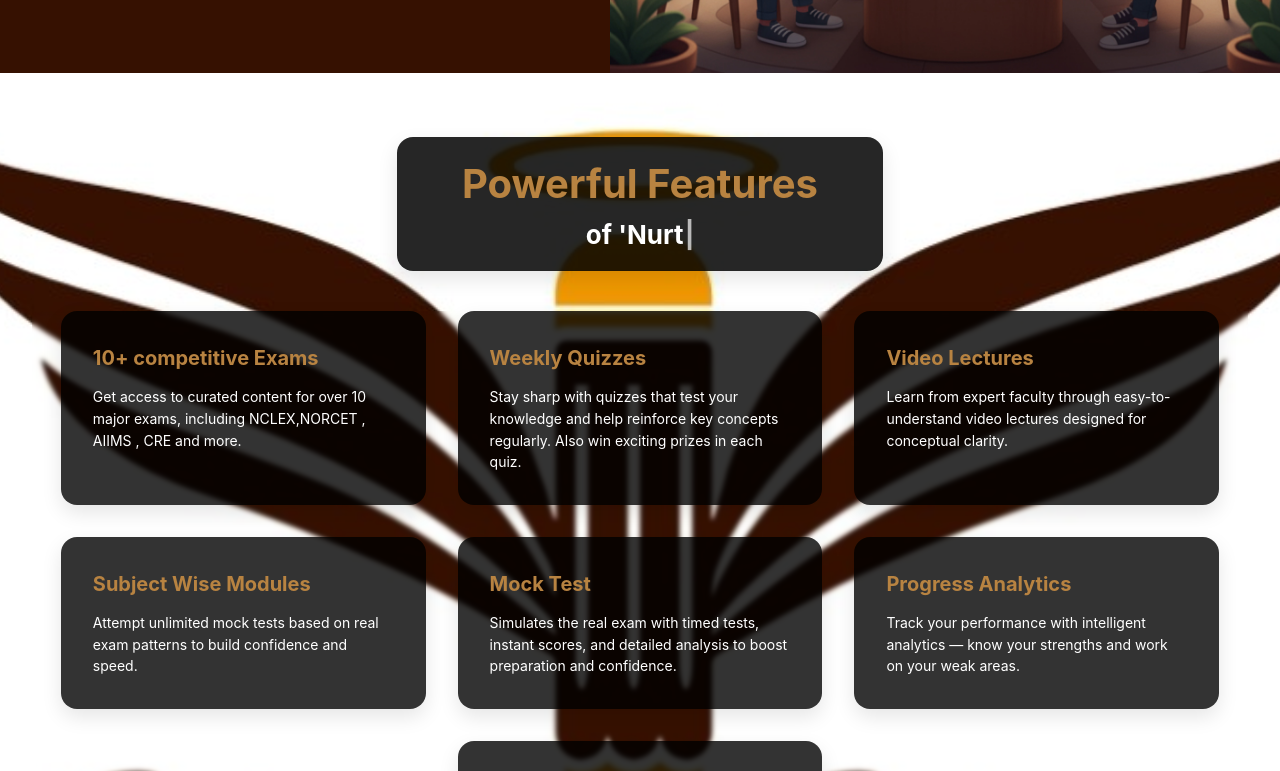
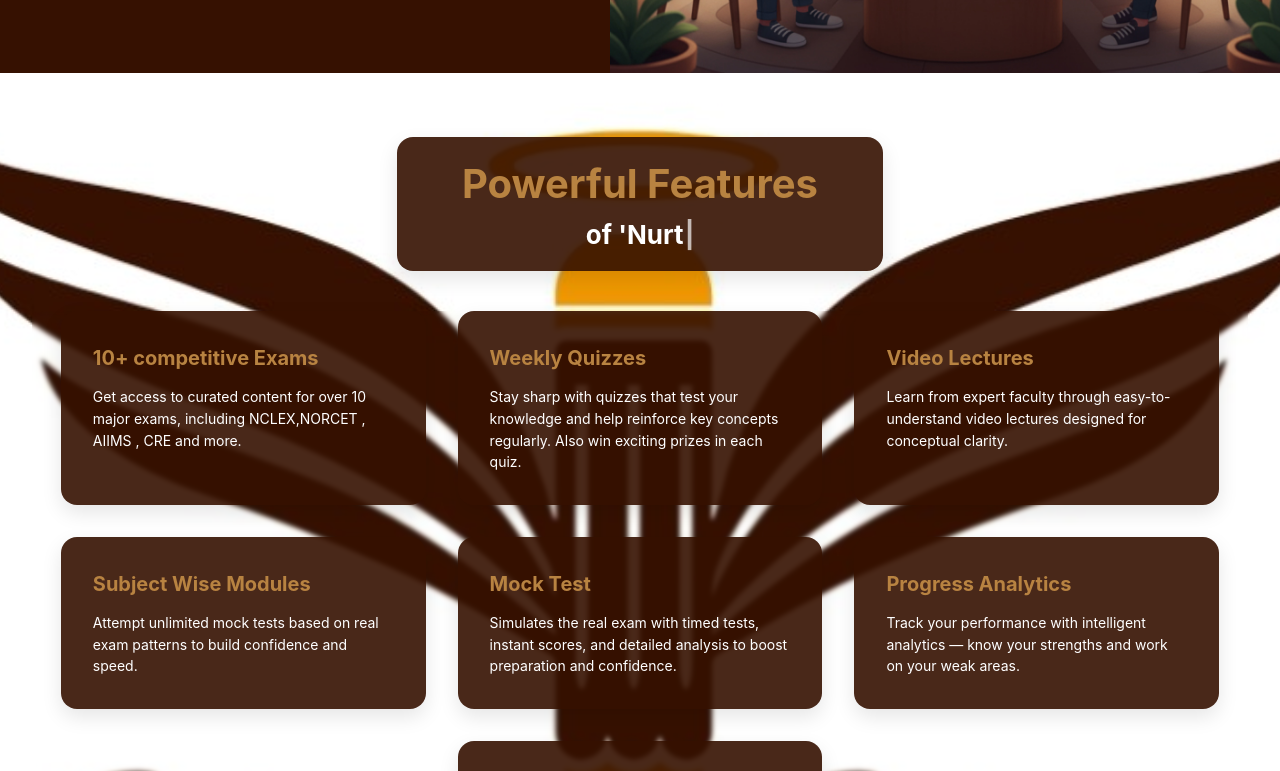
Before and after one commit to Sandeep-Khariwal/nurture-web, a Next.js app: page / in a window 1280 px wide. Shown: the part 800-1571 px from the top of the page. Built offline with nearby package versions, Linux system fonts and the light colour scheme.

Commit message:
update 0.1

```diff
--- a/src/app/components/Features.tsx
+++ b/src/app/components/Features.tsx
@@ -62,7 +62,7 @@
       <Box
       w={isMd?"100%":"40%"}
         style={{
-          backgroundColor: "rgba(0,0,0, 0.85)",
+          backgroundColor: "rgba(54, 17, 1,0.9)",
           borderRadius: 16,
           boxShadow: "0 8px 20px rgba(0, 0, 0, 0.1)",
           padding: "1rem",
@@ -96,7 +96,7 @@
             p="xl"
             w={isMd ? "100%" : "30%"}
             style={{
-              backgroundColor: "rgba(0,0,0, 0.8)", //rgba(255, 255, 255, 0.85)
+              backgroundColor: "rgba(54, 17, 1,0.9)", //rgba(255, 255, 255, 0.85)
               borderRadius: 16,
               boxShadow: "0 8px 20px rgba(0, 0, 0, 0.1)",
               padding: "2rem",
```
